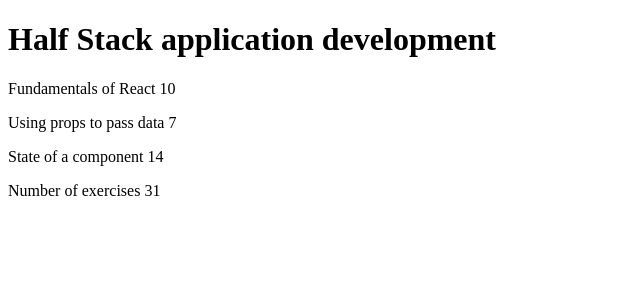
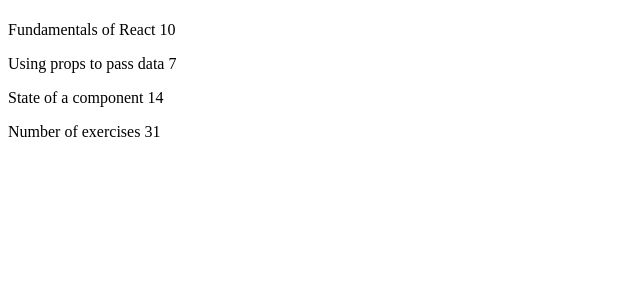
Before and after one commit to leomfn/course_fullstackopen_submissions, a React (Create React App) app in the folder part2/courseinfo/: page / in a window 1280 px wide. Shown: the top 300 px of the page, without its empty margins (0-640 px from the left). Built offline with nearby package versions, Linux system fonts and the light colour scheme.

Commit message:
update solution part1b step4

```diff
--- a/part2/courseinfo/src/App.js
+++ b/part2/courseinfo/src/App.js
@@ -15,7 +15,6 @@
 }
 
 const Content = (props) => {
-  console.log(props)
   return (
     <div>
       <Part name={props.parts[0].name} exercises={props.parts[0].exercises} />
@@ -26,9 +25,10 @@
 }
 
 const Total = (props) => {
+  const totalExcercises = props.parts[0].exercises + props.parts[1].exercises + props.parts[2].exercises
   return (
     <p>
-      Number of exercises {props.total}
+      Number of exercises {totalExcercises}
     </p>
   )
 }
@@ -52,9 +52,9 @@
 
   return (
     <>
-      <Header title={course} />
+      <Header course={course} />
       <Content parts={parts} />
-      <Total total={parts[0].exercises + parts[1].exercises + parts[2].exercises} />
+      <Total parts={parts} />
     </>
   )
 }
```
